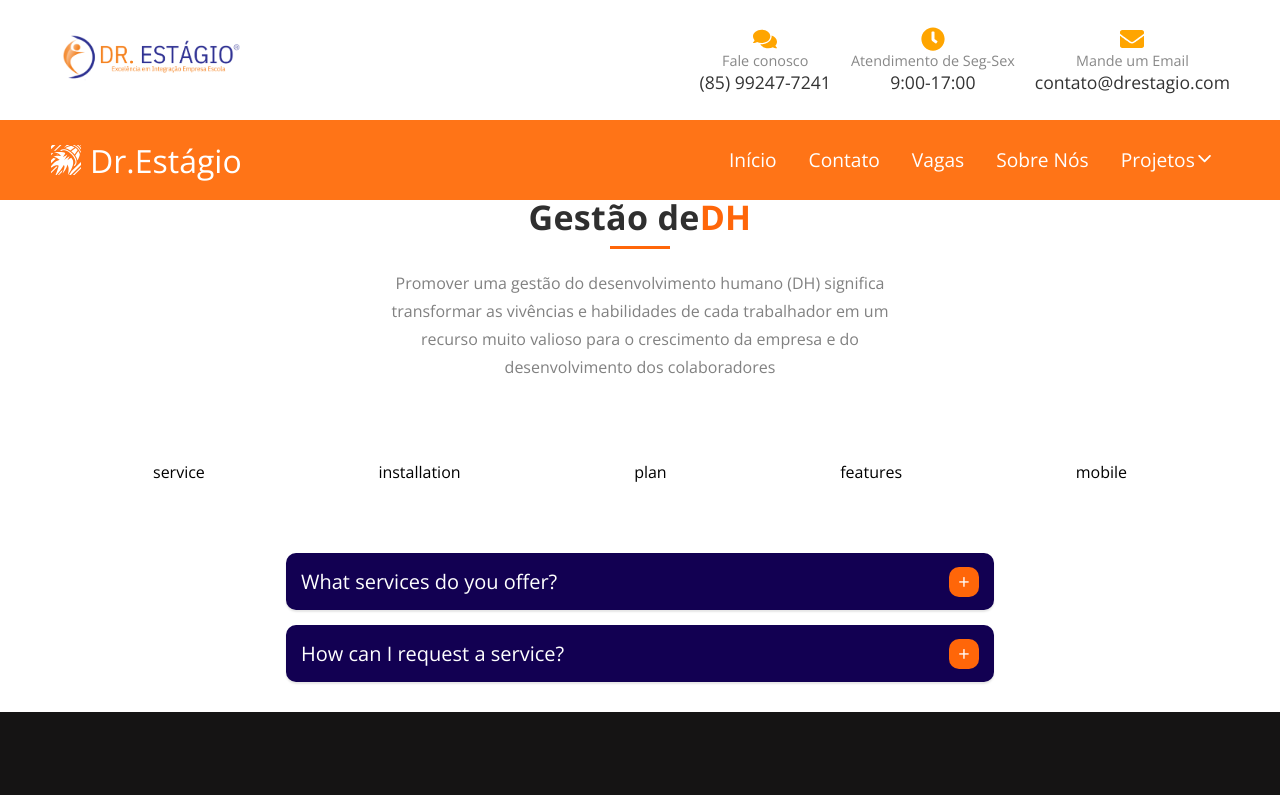
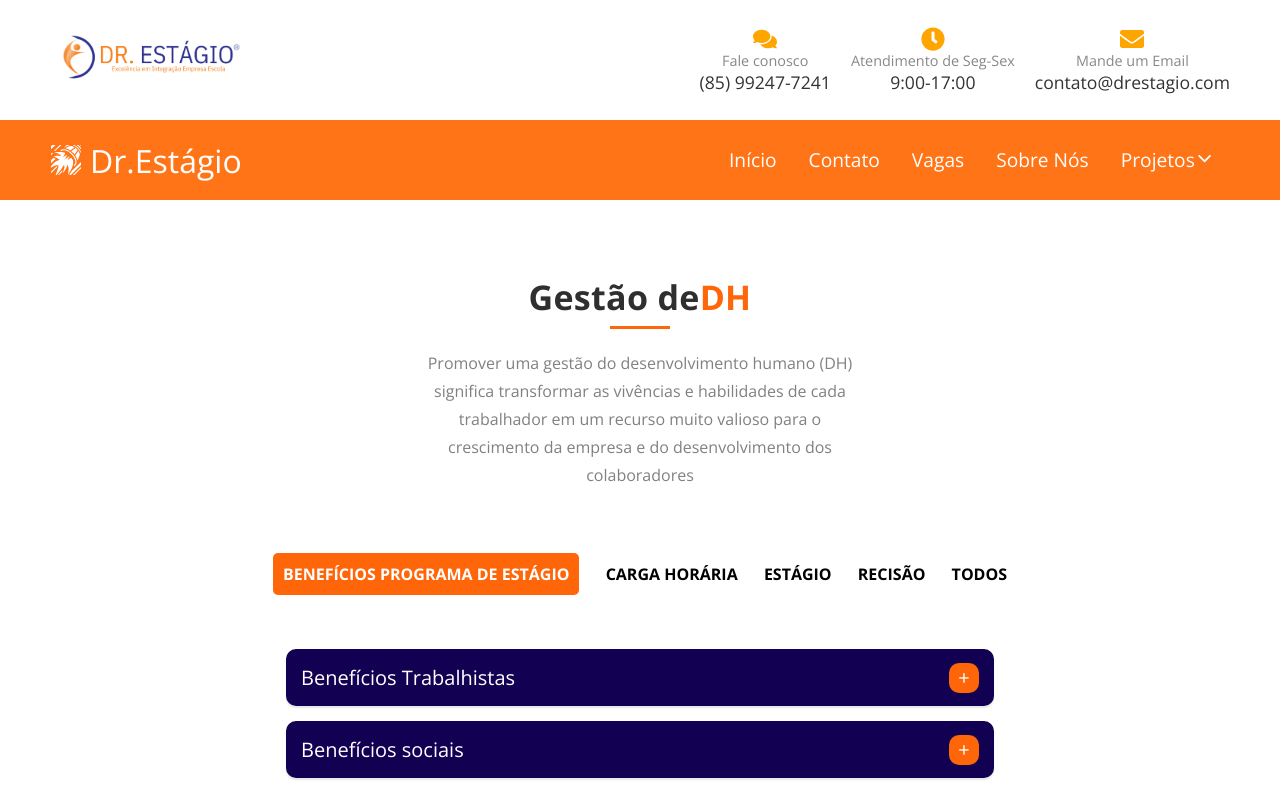
Before and after one commit to GaelBaptista/drestagio, a React (Vite) app: page /projects/programa-estagio in a window 1280 px wide. Shown: the top 795 px of the page. Built offline with nearby package versions, Linux system fonts and the light colour scheme.

Commit message:
FAQShOVER

```diff
--- a/src/routes/Projects/ProgramaDeEstagio/PrEst.css
+++ b/src/routes/Projects/ProgramaDeEstagio/PrEst.css
@@ -1,3 +1,11 @@
+.ContainerProgramadeEstagio{
+  margin: 80px;
+
+}
+
+/* deixar as FAQS um ao lado do outro */
+
+/*
 .faqs {
   width: 100%;
   max-width: 768px;
@@ -5,7 +13,35 @@
   padding: 15px;
 }
 
+.faq-grid {
+  display: grid;
+  grid-template-columns: repeat(2, 1fr);
+  grid-gap: 15px;
+}
+
 .faqs .faq {
+  padding: 15px;
+  background: #120052;
+  border-radius: 10px;
+  box-shadow: 0px 2px 2px rgba(0, 0, 0, 0.1);
+  color: #fff;
+} */
+
+
+/* um abaixo do outro  */
+
+
+
+.faqs {
+  width: 100%;
+  max-width: 768px;
+  margin: 0 auto;
+  padding: 15px;
+
+}
+
+.faqs .faq {
+
   margin: 15px;
   padding: 15px;
   background: #120052;
@@ -67,15 +103,17 @@
 .containerFAQ {
   display: flex;
   justify-content: center;
-  width: 80%; /* Reduzindo a largura do menu para 80% da tela */
+  width: 70%; /* Reduzindo a largura do menu para 80% da tela */
   margin: 0 auto;
+  height: 50px;
   margin-bottom: 20px;
 }
 
 .containerFAQ > div {
   margin: 10px;
   padding: 10px 15px;
-
+ text-transform: uppercase;
+ font-weight:bold ;
   color: #000000;
   display: flex;
   justify-content: space-between;
@@ -84,17 +122,33 @@
   cursor: pointer;
   transition: background 0.2s;
   flex: 1; /* Faz cada item do menu ocupar o mesmo espaço disponível */
-  width: 80%; /* Define uma largura máxima para evitar que os itens fiquem muito largos */
+  width: 90%; /* Define uma largura máxima para evitar que os itens fiquem muito largos */
   text-align: center; /* Centraliza o texto dentro de cada item */
 }
 
-.containerFAQ > div.faq-selected:hover {
-  background: #FF6609;
+/* Estilos básicos para o item do menu */
+.faq-selected  {
+  padding: 10px;
+  font-size: 16px;
+  cursor: pointer;
+  transition: background-color 0.3s, color 0.3s; /* Transição suave para o efeito de hover */
 }
 
-.containerFAQ > div:hover {
-  background: #FF6609; /* Mudando a cor de fundo ao passar o mouse */
+/* Estilos para o item do menu quando estiver selecionado */
+.faq-selected {
+  background-color: #FF6609;
+  border-radius: 5px;
+  color: #fff;
 }
+
+/* Estilos para o efeito de hover */
+.faq-selected:hover {
+  background-color: #FF6609;
+  border-radius: 5px;
+  color: #fff;
+}
+
+
 
 /* Estilos para os FAQs */
 .faqs {
@@ -156,17 +210,42 @@
   max-height: 1000px;
   opacity: 1;
 }
+/* Estilos básicos para o item do menu */
+.faq-selected {
+  padding: 10px;
+  font-size: 16px;
+  cursor: pointer;
+  transition: background-color 0.3s, color 0.3s; /* Transição suave para o efeito de hover */
+}
+
+/* Estilos para o item do menu quando estiver selecionado */
+.faq-selected {
+  background-color: #FF6609;
+  border-radius: 5px;
+  color: #fff;
+}
+
+/* Estilos para o efeito de hover */
+.faq-selected:hover {
+  background-color: #FF6609;
+  border-radius: 5px;
+  color: #fff;
+}
+
+
 
 /* Estilos responsivos */
 @media screen and (max-width: 768px) {
   .containerFAQ {
-    flex-wrap: wrap; /* Permite que os itens quebrem a linha quando não couberem na largura disponível */
+    flex-wrap: wrap;
+    flex-direction: column;
+    align-items: center; /* Permite que os itens quebrem a linha quando não couberem na largura disponível */
   }
 
   .containerFAQ > div {
-    width: 100%;
     flex-wrap: wrap;
     flex-direction: column; /* Cada item do menu ocupa 100% da largura disponível em telas menores */
   }
 
+
 }
--- a/src/routes/Projects/ProgramaDeEstagio/PrEst.tsx
+++ b/src/routes/Projects/ProgramaDeEstagio/PrEst.tsx
@@ -31,35 +31,35 @@ import { FAQItem } from './FAQ';
     ]);
 
     const categories = [
-      "service",
-      "installation",
-      "plan",
-      "features",
-      "mobile"
+      "Benefícios Programa de Estágio",
+      "Carga Horária",
+      "Estágio",
+      "Recisão",
+      "Todos"
       // Adicione mais categorias aqui, se necessário
     ];
 
     const initialCategoryFaqs: { [key: string]: FAQItem[] } = {
-      service: [
+      "Benefícios Programa de Estágio": [
         {
-          question: "What services do you offer?",
+          question: "Benefícios Trabalhistas",
           answer: "We offer a wide range of services to meet your needs.",
           open: false,
         },
         {
-          question: "How can I request a service?",
+          question: "Benefícios sociais",
           answer: "You can request a service through our website or by contacting us.",
           open: false,
         },
       ],
-      installation: [
+      "Carga Horária": [
         {
           question: "Do you provide installation services?",
           answer: "Yes, we offer professional installation services for all our products.",
           open: false,
         },
       ],
-      plan: [
+      "Estágio": [
         {
           question: "What are your pricing plans?",
           answer: "We have flexible pricing plans to suit different budgets.",
@@ -71,14 +71,14 @@ import { FAQItem } from './FAQ';
           open: false,
         },
       ],
-      features: [
+      "Recisão": [
         {
           question: "What features are included?",
           answer: "Our product comes with a variety of powerful features to enhance your experience.",
           open: false,
         },
       ],
-      mobile: [
+      "Todos": [
         {
           question: "Is your app available for mobile devices?",
           answer: "Yes, our app is available for both iOS and Android devices.",
@@ -138,7 +138,8 @@ import { FAQItem } from './FAQ';
           {categories.map((category, index) => (
             <div
               key={index}
-              className={activeCategory === category ? "faq-selected" : ""}
+
+              className={ activeCategory === category ? "faq-selected" : ""  }
               onClick={() => handleCategoryChange(category)}
             >
               {category}
@@ -147,7 +148,7 @@ import { FAQItem } from './FAQ';
         </div>
       </div>
 
-      <div className="faqs">
+      <div className="faqs faq-grid">
         {categoryFaqs[activeCategory].map((faq, index) => (
           <FAQ faq={faq} index={index} key={index} toggleFAQ={toggleFAQ} />
         ))}
```
